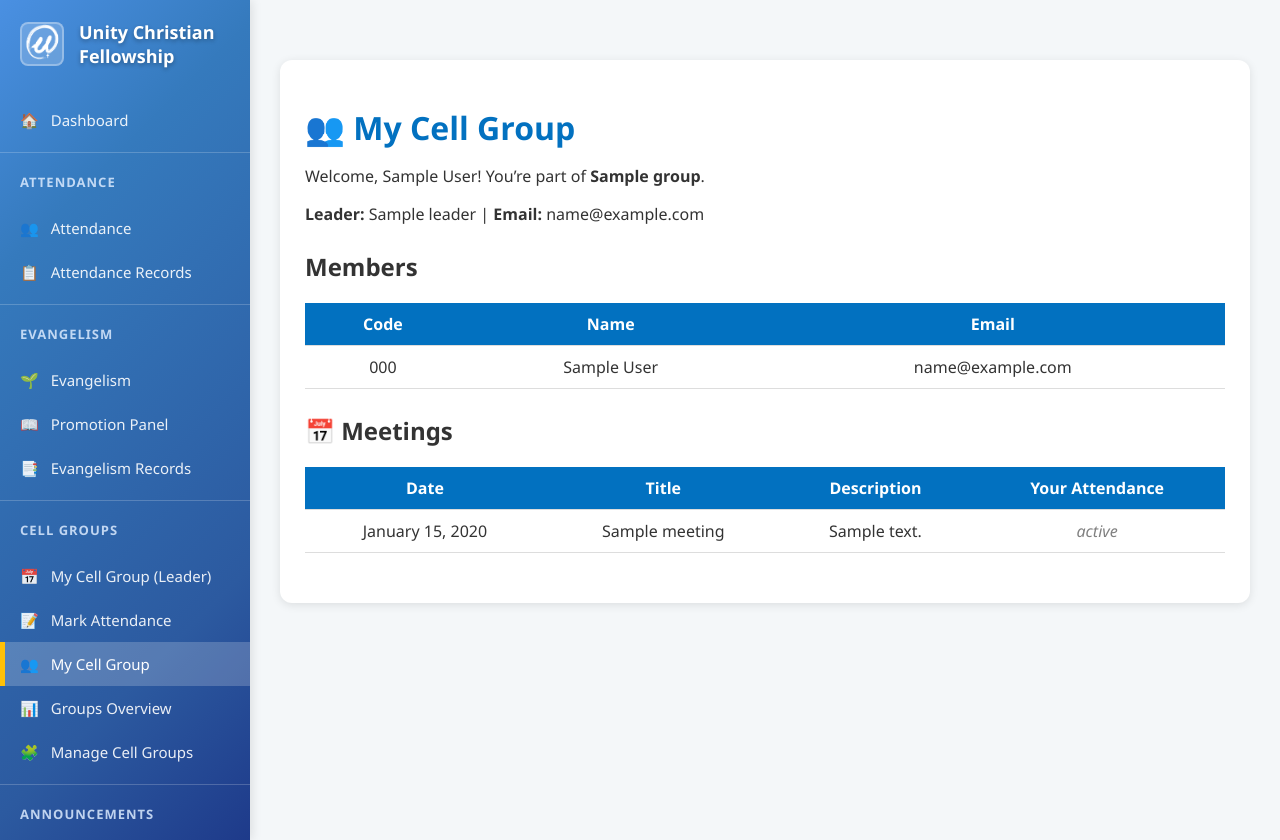
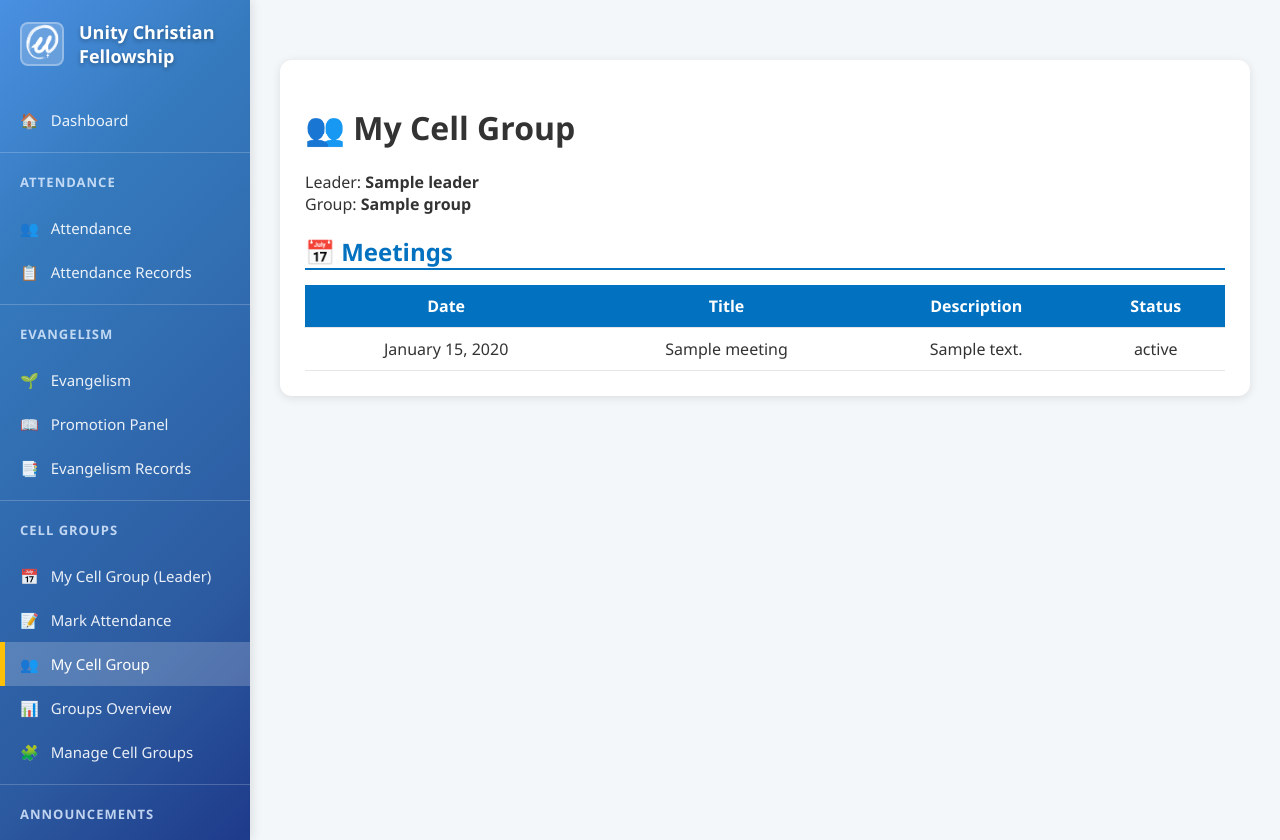
Before and after one commit to VienCode/church-management-system, a PHP site: page /cell_group_member.php in a window 1280 px wide. Run offline with PHP 8.4, Linux system fonts and the light colour scheme; the visitor is signed in with stand-in values (Sample User, id 1); tables that the repository leaves empty or names only in its code hold one stand-in row (values such as "Sample post").

Commit message:
changes on cell group ids for hybrid roles

```diff
--- a/add_user_form.php
+++ b/add_user_form.php
@@ -225,6 +225,11 @@ $leaders_result = $mysqli->query("SELECT leader_id, leader_name FROM leaders ORD
                     </select>
                 </div>
 
+                <label>
+                    <input type="checkbox" name="is_cell_member" value="1" <?= !empty($user['is_cell_member']) ? 'checked' : '' ?>>
+                    Part of a Cell Group
+                </label>
+
                 <div class="form-buttons">
                     <button type="submit" class="primary-btn">💾 Save User</button>
                     <a href="admin_dashboard.php" class="secondary-btn">⬅ Back</a>
--- a/cell_group_member.php
+++ b/cell_group_member.php
@@ -1,153 +1,80 @@
 <?php
 include 'database.php';
 include 'auth_check.php';
-restrict_to_roles([ROLE_MEMBER, ROLE_ADMIN, ROLE_LEADER]); // Members, Leaders, Admins can view
+restrict_to_roles([ROLE_MEMBER, ROLE_EDITOR, ROLE_ACCOUNTANT, ROLE_ATTENDANCE_MARKER]);
 
-$user_id = $_SESSION['user_id'] ?? null;
-$user_email = $_SESSION['email'] ?? null;
+$user_id = $_SESSION['user_id'];
 
-// ✅ Step 1: Check if the member belongs to a cell group
-$query = $mysqli->prepare("
-    SELECT
-        cg.id AS cell_group_id,
-        cg.group_name,
-        l.leader_name,
-        l.email AS leader_email
+// ✅ Fetch assigned cell group
+$stmt = $mysqli->prepare("
+    SELECT g.id AS group_id, g.group_name, l.leader_name
     FROM cell_group_members m
-    JOIN cell_groups cg ON m.cell_group_id = cg.id
-    JOIN leaders l ON cg.leader_id = l.leader_id
+    JOIN cell_groups g ON m.cell_group_id = g.id
+    JOIN leaders l ON g.leader_id = l.leader_id
     WHERE m.member_id = ?
 ");
-$query->bind_param("i", $user_id);
-$query->execute();
-$group = $query->get_result()->fetch_assoc();
-$query->close();
+$stmt->bind_param("i", $user_id);
+$stmt->execute();
+$group = $stmt->get_result()->fetch_assoc();
+$stmt->close();
 
 if (!$group) {
-    echo "<h2 style='text-align:center; color:red; margin-top:40px;'>❌ You are not currently assigned to any cell group.</h2>";
+    echo "<h2 style='text-align:center; color:#555;'>ℹ️ You are not assigned to any Cell Group.</h2>";
     exit;
 }
 
-$cell_group_id = $group['cell_group_id'];
-$group_name = $group['group_name'];
-$leader_name = $group['leader_name'];
-$leader_email = $group['leader_email'];
+// ✅ Fetch meetings
+$meetings = $mysqli->query("
+    SELECT id, title, description, meeting_date
+    FROM cell_group_meetings
+    WHERE cell_group_id = {$group['group_id']}
+    ORDER BY meeting_date DESC
+");
 
-// ✅ Step 2: Fetch all meetings for this group
-$meetings_stmt = $mysqli->prepare("
-    SELECT
-        m.id AS meeting_id,
-        m.title,
-        m.description,
-        m.meeting_date,
-        IFNULL(a.status, 'Not Marked') AS attendance_status
-    FROM cell_group_meetings m
-    LEFT JOIN cell_group_attendance a
-        ON m.id = a.meeting_id AND a.member_id = ?
-    WHERE m.cell_group_id = ?
-    ORDER BY m.meeting_date DESC
+// ✅ Fetch attendance records for this member
+$attendance = [];
+$res = $mysqli->query("
+    SELECT meeting_id, status FROM cell_group_attendance WHERE member_id = $user_id
 ");
-$meetings_stmt->bind_param("ii", $user_id, $cell_group_id);
-$meetings_stmt->execute();
-$meetings = $meetings_stmt->get_result();
-
-// ✅ Step 3: Fetch group members for display
-$members_stmt = $mysqli->prepare("
-    SELECT u.user_code, CONCAT(u.firstname, ' ', u.lastname) AS fullname, u.email
-    FROM cell_group_members m
-    JOIN users u ON m.member_id = u.id
-    WHERE m.cell_group_id = ?
-    ORDER BY u.lastname ASC
-");
-$members_stmt->bind_param("i", $cell_group_id);
-$members_stmt->execute();
-$members = $members_stmt->get_result();
+while ($row = $res->fetch_assoc()) $attendance[$row['meeting_id']] = $row['status'];
 ?>
 
 <!DOCTYPE html>
 <html lang="en">
 <head>
 <meta charset="UTF-8">
-<title>My Cell Group | Unity Christian Fellowship</title>
+<title>👥 My Cell Group | UCF</title>
 <link rel="stylesheet" href="styles_system.css">
 <style>
-.container {
-    background: #fff;
-    padding: 25px;
-    border-radius: 12px;
-    box-shadow: 0 2px 10px rgba(0,0,0,0.1);
-    max-width: 1100px;
-    margin: 30px auto;
-}
-h1 { color: #0271c0; margin-bottom: 10px; }
-h2 { margin-top: 25px; color: #333; }
-table { width: 100%; border-collapse: collapse; margin-top: 10px; }
-th, td { padding: 10px; border-bottom: 1px solid #ddd; text-align: center; }
-th { background: #0271c0; color: white; }
-.status-present { color: green; font-weight: bold; }
-.status-absent { color: red; font-weight: bold; }
-.status-late { color: orange; font-weight: bold; }
-.status-not-marked { color: gray; font-style: italic; }
-.member-table, .meeting-table { margin-bottom: 25px; }
+.cell-container { background:#fff; padding:25px; border-radius:12px; max-width:1100px; margin:30px auto; box-shadow:0 2px 10px rgba(0,0,0,.1); }
+.section-title { color:#0271c0; border-bottom:2px solid #0271c0; margin-bottom:15px; }
+table { width:100%; border-collapse:collapse; margin-top:15px; }
+th,td { padding:10px; border-bottom:1px solid #e6e6e6; text-align:center; }
+th { background:#0271c0; color:white; }
 </style>
 </head>
-
 <body>
 <div class="main-layout">
    <?php include __DIR__ . '/includes/sidebar.php'; ?>
+   <div class="content-area">
+      <div class="cell-container">
+         <h1>👥 My Cell Group</h1>
+         <p>Leader: <strong><?= htmlspecialchars($group['leader_name']) ?></strong><br>
+         Group: <strong><?= htmlspecialchars($group['group_name']) ?></strong></p>
 
-   <div class="content-area">
-      <div class="container">
-         <h1>👥 My Cell Group</h1>
-         <p>Welcome, <?= htmlspecialchars($_SESSION['firstname']) ?>! You’re part of <strong><?= htmlspecialchars($group_name) ?></strong>.</p>
-         <p><strong>Leader:</strong> <?= htmlspecialchars($leader_name) ?> | <strong>Email:</strong> <?= htmlspecialchars($leader_email) ?></p>
-
-         <!-- Group Members -->
-         <h2>Members</h2>
-         <?php if ($members->num_rows === 0): ?>
-            <p>No other members listed yet.</p>
+         <h2 class="section-title">📅 Meetings</h2>
+         <?php if ($meetings->num_rows === 0): ?>
+            <p>No meetings found.</p>
          <?php else: ?>
-            <table class="member-table">
-               <thead>
-                  <tr><th>Code</th><th>Name</th><th>Email</th></tr>
-               </thead>
+         <table>
+            <thead><tr><th>Date</th><th>Title</th><th>Description</th><th>Status</th></tr></thead>
             <tbody>
-                  <?php while ($m = $members->fetch_assoc()): ?>
+               <?php while($m = $meetings->fetch_assoc()): ?>
                <tr>
-                        <td><?= htmlspecialchars($m['user_code']) ?></td>
-                        <td><?= htmlspecialchars($m['fullname']) ?></td>
-                        <td><?= htmlspecialchars($m['email']) ?></td>
-                     </tr>
-                  <?php endwhile; ?>
-               </tbody>
-            </table>
-         <?php endif; ?>
-
-         <!-- Meeting List -->
-         <h2>📅 Meetings</h2>
-         <?php if ($meetings->num_rows === 0): ?>
-            <p>No meetings have been scheduled yet for your group.</p>
-         <?php else: ?>
-            <table class="meeting-table">
-               <thead>
-                  <tr><th>Date</th><th>Title</th><th>Description</th><th>Your Attendance</th></tr>
-               </thead>
-               <tbody>
-                  <?php while ($m = $meetings->fetch_assoc()): ?>
-                     <tr>
-                        <td><?= htmlspecialchars(date('F j, Y', strtotime($m['meeting_date']))) ?></td>
+                  <td><?= date('F j, Y', strtotime($m['meeting_date'])) ?></td>
                   <td><?= htmlspecialchars($m['title']) ?></td>
                   <td><?= htmlspecialchars($m['description']) ?></td>
-                        <td class="
-                           <?php
-                           switch($m['attendance_status']) {
-                               case 'Present': echo 'status-present'; break;
-                               case 'Absent': echo 'status-absent'; break;
-                               case 'Late': echo 'status-late'; break;
-                               default: echo 'status-not-marked'; break;
-                           } ?>">
-                           <?= htmlspecialchars($m['attendance_status']) ?>
-                        </td>
+                  <td><?= $attendance[$m['id']] ?? 'Not Marked' ?></td>
                </tr>
                <?php endwhile; ?>
             </tbody>
--- a/edit_user_form.php
+++ b/edit_user_form.php
@@ -212,6 +212,12 @@ $leaders_result = $mysqli->query("SELECT leader_id, leader_name FROM leaders ORD
                     </select>
                 </div>
 
+                <label>
+                    <input type="checkbox" name="is_cell_member" value="1" <?= !empty($user['is_cell_member']) ? 'checked' : '' ?>>
+                    Part of a Cell Group
+                </label>
+
+
                 <div class="form-buttons">
                     <button type="submit" class="primary-btn">💾 Update User</button>
                     <a href="admin_dashboard.php" class="secondary-btn">⬅ Back</a>
```
Also changed, not shown: cell_group_leader.php (+99 -69 lines), cell_groups_admin.php (+18 -12 lines), unassigned_members.php (+5 -10 lines). Lines whose indentation alone changed are shown as unchanged.
